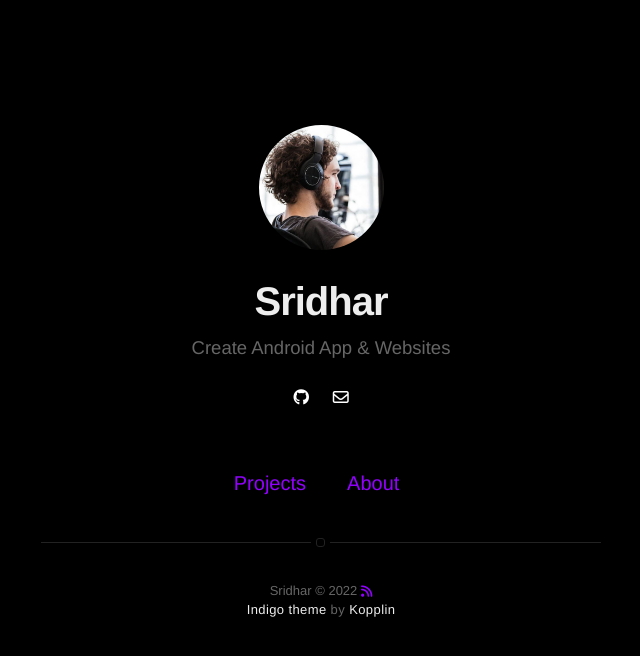
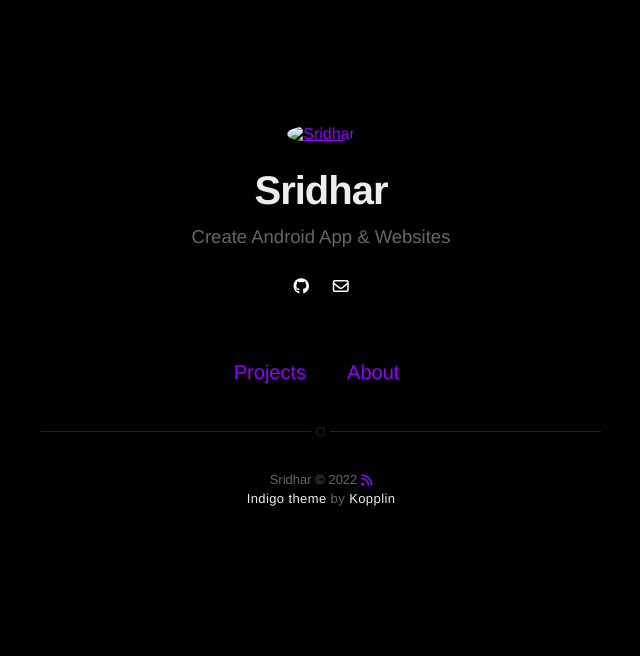
Before and after one commit to Sridhar-Sree/Sridhar-sree.github.io, a Jekyll site: the page built from index.html, in a window 1280 px wide. Shown: the top 656 px of the page, without its empty margins (319-959 px from the left). Built offline with Jekyll 4.4.1, drawn with Linux system fonts in a browser that asks for light colours; nearby versions of some CDN libraries.

Commit message:
Update _config.yml

```diff
--- a/_config.yml
+++ b/_config.yml
@@ -7,8 +7,8 @@ description: A blog about technology and stuff related
 
 # if it's an external image, update below for true
 # better with square images
-external-image: false
-picture: assets/images/profile.jpg
+# external-image: false
+# picture: assets/images/profile.jpg
 
 # your site color theme, true for dark theme,
 # false to light theme, auto to switch with system.
```
